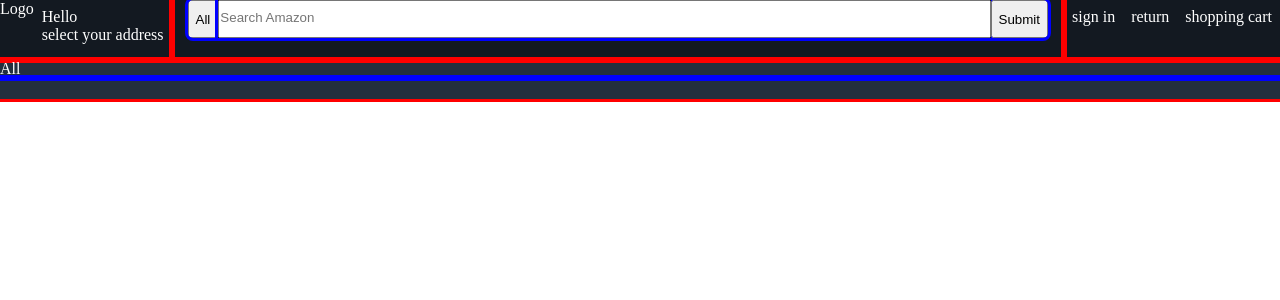
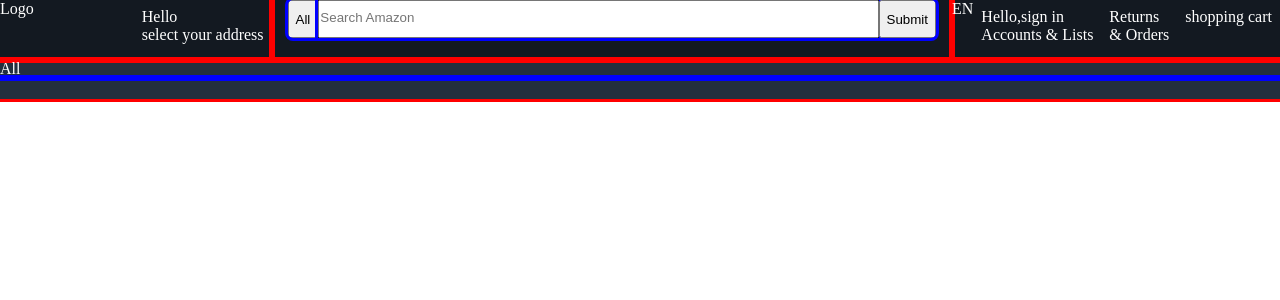
Before and after one commit to Mount-Blanc/AmazonClone, a React (Vite) app in the folder AmazonClone/: page / in a window 1280 px wide. Shown: the top 300 px of the page. Built offline with nearby package versions, Linux system fonts and the light colour scheme.

Commit message:
fixed nav belt spacing

```diff
--- a/AmazonClone/src/App.css
+++ b/AmazonClone/src/App.css
@@ -74,4 +74,9 @@ form {
 .nav-a {
   text-decoration: none;
   color: white;
+  display: flex;
+  flex-direction: column;
 }
+.logo {
+  padding-right: 100px;
+}
--- a/AmazonClone/src/App.jsx
+++ b/AmazonClone/src/App.jsx
@@ -9,7 +9,7 @@ function App() {
      <header className='header'>
       <div className='nav-belt'>
       <div class="nav-left">
-      <a>Logo</a>
+      <a className='logo'>Logo</a>
       <div className='slot'>
         <a href='' className='nav-a'>
           <div className='hello-block'>
@@ -32,16 +32,21 @@ function App() {
       </div>
       </div>
       <div className='nav-right'>
+        <span>
+          <span>EN</span>
+        </span>
         <div className='slot '>
-          <a href='' className='nav-a'>
-                      <span>sign in</span>
+          <a href='' className='nav-a '>
+                      <span>Hello,sign in</span>
+                      <span>Accounts & Lists</span>
 
           </a>
 
         </div>
         <div className='slot '>
       <a href='' className='nav-a'>
-      <span>return</span>
+      <span>Returns</span>
+      <span>& Orders</span>
 
       </a>
         </div>
```
